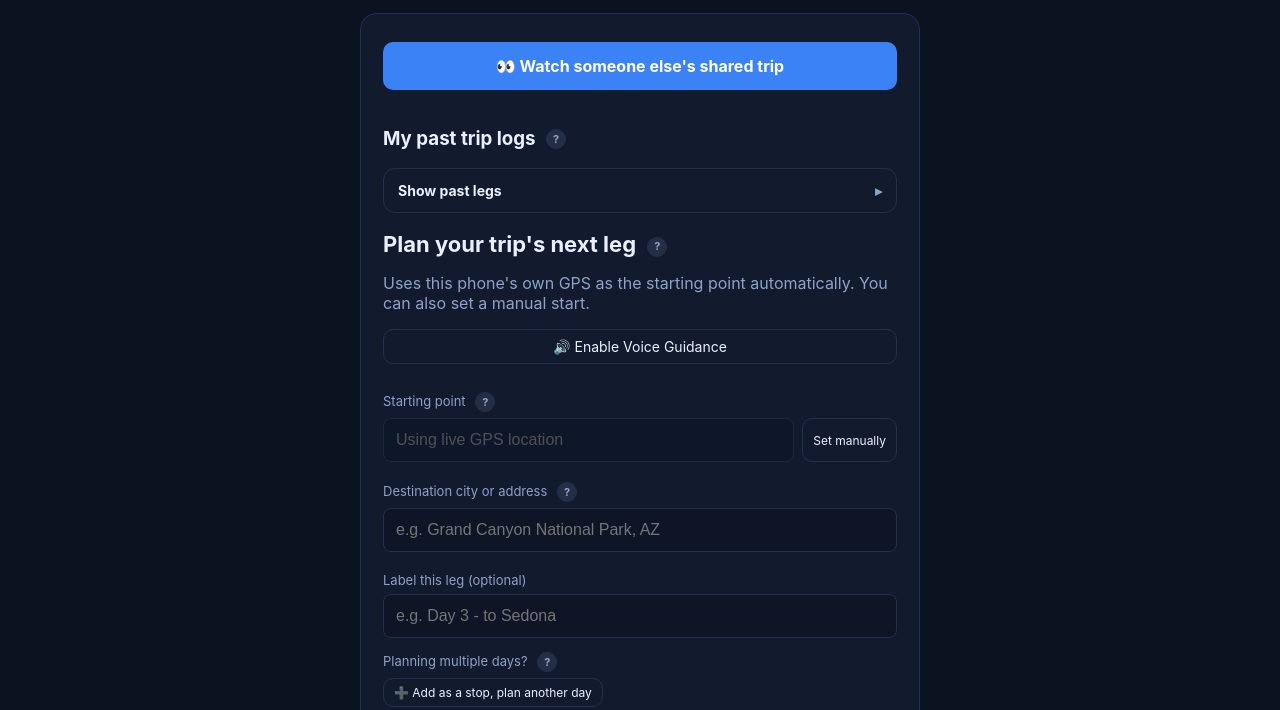
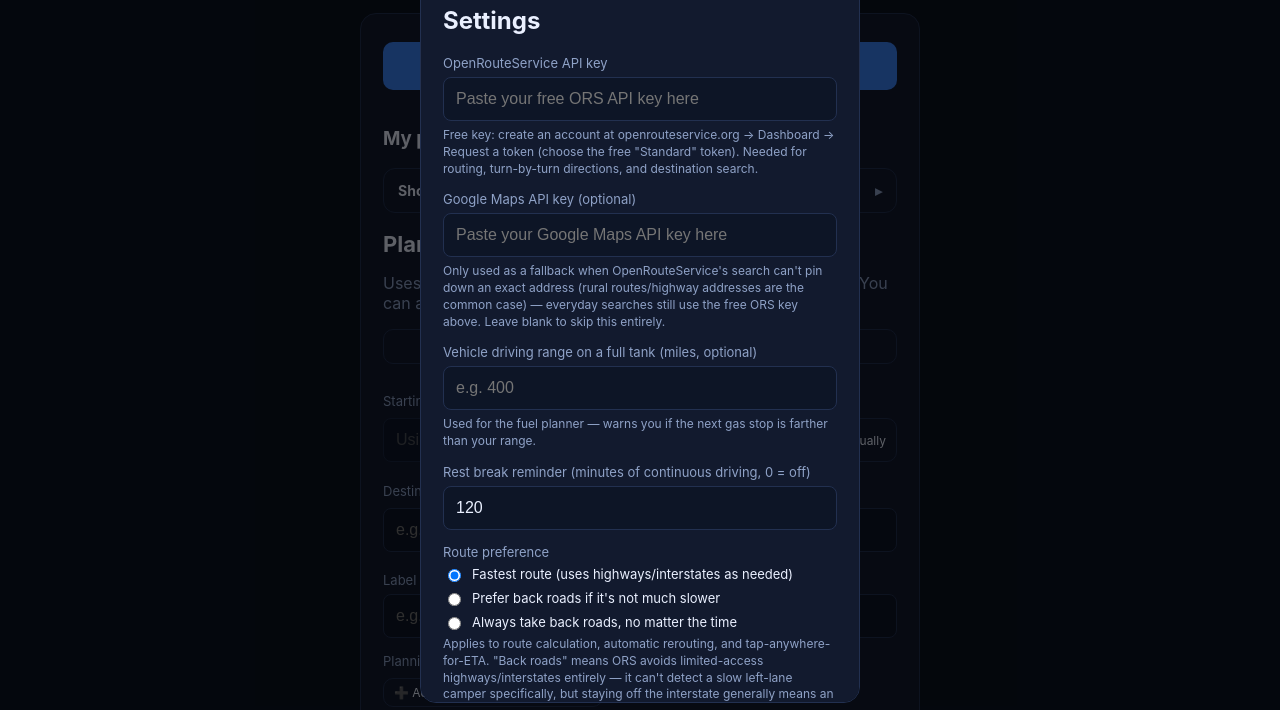
Before and after one commit to bjxyoung-githb/RoadTripNav, a plain HTML site: page index.html in a window 1280 px wide. Shown: the part 57-767 px from the top of the page. Drawn offline with nearby package versions, Linux system fonts and the light colour scheme; no server answers.

Commit message:
google maps API added to get GPS coordinates from an address

```diff
--- a/index.html
+++ b/index.html
@@ -25,7 +25,7 @@
      hit. This has to be bumped by hand alongside APP_VERSION (app.js) and
      version.json's "version" on every release — all three drift back out
      of sync otherwise, and this exact bug comes right back. -->
-<link rel="stylesheet" href="style.css?v=v2026.11.26.2">
+<link rel="stylesheet" href="style.css?v=v2026.11.26.3">
 </head>
 <body>
 
@@ -92,6 +92,14 @@
       Free key: create an account at openrouteservice.org → Dashboard → Request a token
       (choose the free "Standard" token). Needed for routing, turn-by-turn directions,
       and destination search.
+    </div>
+
+    <label>Google Maps API key (optional)</label>
+    <input id="googleKeyInput" type="text" placeholder="Paste your Google Maps API key here">
+    <div class="hint">
+      Only used as a fallback when OpenRouteService's search can't pin down an exact
+      address (rural routes/highway addresses are the common case) — everyday searches
+      still use the free ORS key above. Leave blank to skip this entirely.
     </div>
 
     <label>Vehicle driving range on a full tank (miles, optional)</label>
@@ -453,6 +461,6 @@
 <script src="assets/us-states-data.js?v=v2026.09.27.2"></script>
 <script src="assets/us-cities-data.js?v=v2026.09.27.2"></script>
 <script src="assets/us-timezones-data.js?v=v2026.09.27.2"></script>
-<script src="app.js?v=v2026.11.26.2"></script>
+<script src="app.js?v=v2026.11.26.3"></script>
 </body>
 </html>
```
